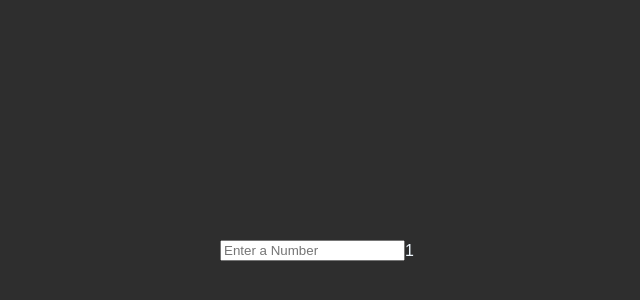
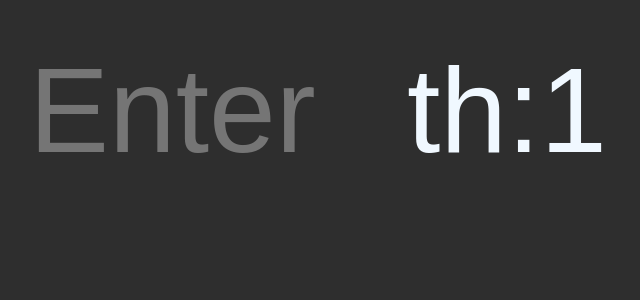
Before and after one commit to henreth/fibonacci, a React (Create React App) app: page / in a window 1280 px wide. Shown: the part 160-460 px from the top of the page, without its empty margins (323-963 px from the left). Built offline with nearby package versions, Linux system fonts and the light colour scheme.

Commit message:
add input ending

```diff
--- a/src/components/App/App.css
+++ b/src/components/App/App.css
@@ -1,8 +1,16 @@
-.main-container{
-  display:flex;
+.main-container {
+  display: flex;
   flex-direction: row;
   justify-content: center;
   align-items: center;
   align-content: center;
-  margin-top: 50vh;
+  margin-top: 25vh;
+  font-size: 15vh
 }
+
+.num-input {
+  border: none;
+  background-color: inherit;
+  color: inherit;
+  font-size: inherit;
+}
--- a/src/components/App/App.tsx
+++ b/src/components/App/App.tsx
@@ -3,6 +3,9 @@ import './App.css';
 
 function App() {
   let [result, setResult] = useState(0)
+
+  // let [ending,setEnding] = useState('th')
+  let ending = 'th'
 
   const numInputRef = useRef<HTMLInputElement>(null);
 
@@ -16,26 +19,46 @@ function App() {
     return fibonacci(num - 1) + fibonacci(num - 2)
   }
 
-  function fib(num: number, memo = [undefined, 1, 1]): any {
+  function fib(num:number, memo :{ [key:string]: any} = {}): any { // solve answer once and store in memo
     if (memo[num] !== undefined) return memo[num]
+    if (num <= 2) return 1
     let res = fib(num - 1, memo) + fib(num - 2, memo)
     memo[num] = res
     return res
+}
+  console.log(typeof(fib(6)))
+
+  switch(result){
+    case 3:
+      ending = 'rd'
+      break
+    case 2:
+      ending = 'nd'
+      break
+    case 1:
+      ending = 'st'
+      break
+    default:
+      ending = 'th'
+      break
   }
-
 
   return (
     <div className='main-container'>
       <input
+        className='num-input'
         type='number'
         min='0'
+        max='100'
         step='1'
         value={result ? result : ''}
-        placeholder='Enter a Number'
+        placeholder='Enter'
         ref={numInputRef}
         onChange={handleResultChange}
       />
-      <div>{fibonacci(result)}</div>
+      <div>{ending}</div>
+      <div>:</div>
+      <div>{fib(result)}</div>
     </div>
   );
 }
```
